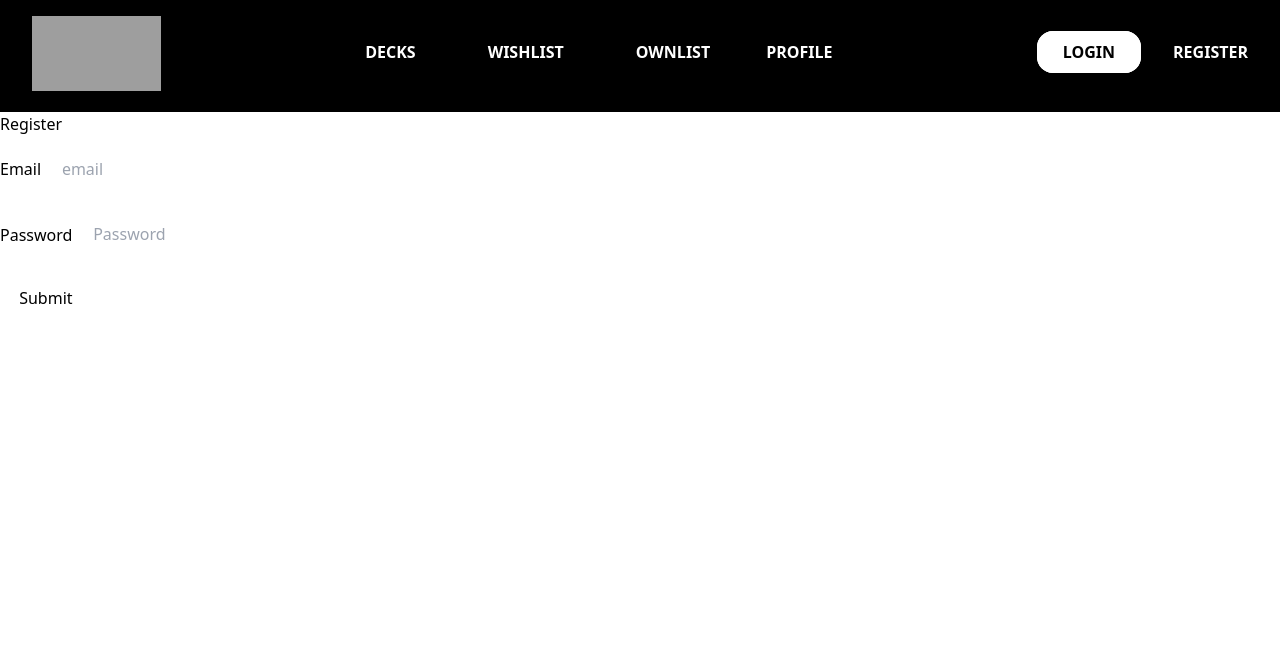
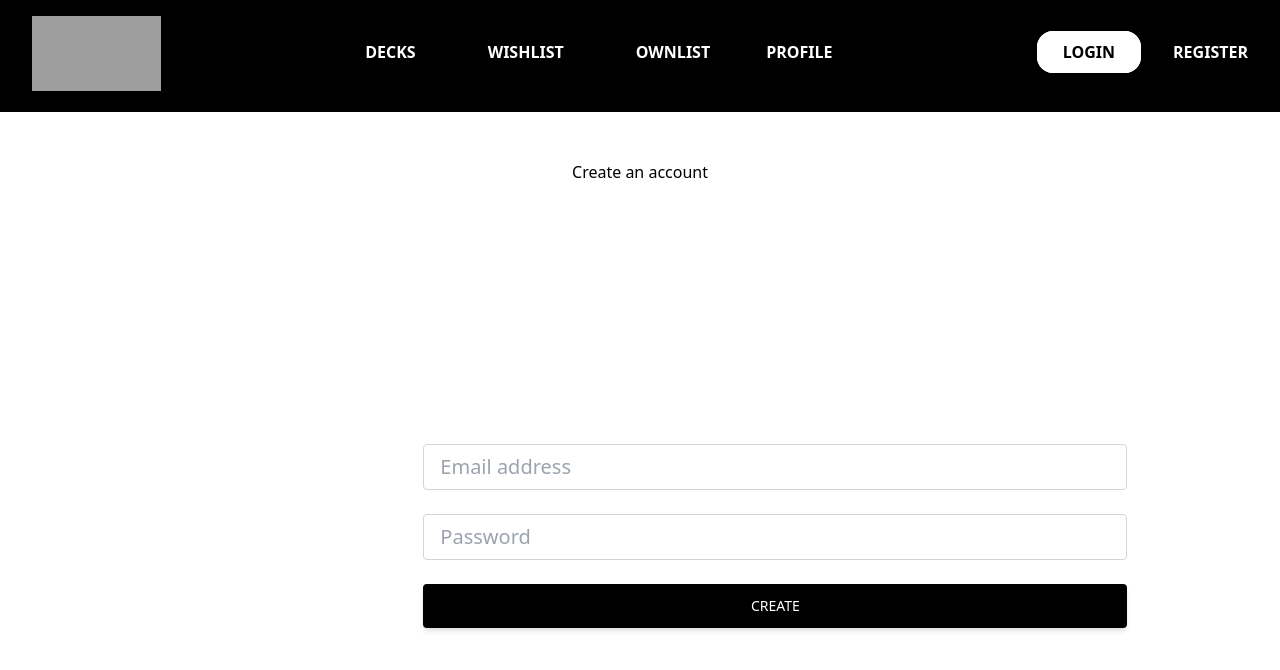
Before and after one commit to RamanTheDeveloper/YugiohDeckBuilder, a React (Create React App) app in the folder yugioh-deck-builder/: page /register in a window 1280 px wide. Shown: the top 670 px of the page. Built offline with nearby package versions, Linux system fonts and the light colour scheme; grey boxes are pictures that could not be loaded; the HTML template or start-up script is replaced by a standard one.

Commit message:
Styled registration page with working links

```diff
--- a/yugioh-deck-builder/src/Components/login/Login.js
+++ b/yugioh-deck-builder/src/Components/login/Login.js
@@ -1,5 +1,6 @@
 import React, { useState } from 'react'
 import { login } from '../../Firebase/Auth'
+import { Link } from 'react-router-dom'
 
 const image = require('../images/Yugi-Joey-Kaiba.png')
 
@@ -13,34 +14,29 @@ const Login = () => {
 		await login(form);
 
 	}
-	const InputFields = {
-		padding: '0.5rem',
-		margin: '0.8rem',
-		borderRadius: '4px'
-	}
-	const ButtonStyle = {
-		borderRadius: '4px',
-		padding: '0.7rem',
-		margin: '0.5rem'
-	}
+
 	return (
 		<section class="h-screen">
 			<div class="px-6 py-12 h-full w-full">
+			<center><h1>Login</h1></center>
 				<div class="flex flex-col justify-center align-middle items-center flex-wrap h-full g-4 text-gray-800">
 					<div class="md:w-8/12 lg:w-6/12 mb-12 md:mb-0 w-full flex justify-center">
 						<img
 							src={image}
 							class="w-[45rem] p-4"
 							alt="Phone image"
+							loading='lazy'
 						/>
 					</div>
 					<div class="md:w-8/12 lg:w-5/12 lg:ml-20">
-						<form>
+						<form onSubmit={handleSubmit}>
 							<div class="mb-6">
 								<input
 									type="text"
+									id='mail'
 									class="form-control block w-[44rem] px-4 py-2 text-xl font-normal text-gray-700 bg-white bg-clip-padding border border-solid border-gray-300 rounded transition ease-in-out m-0 focus:text-gray-700 focus:bg-white focus:border-blue-600 focus:outline-none"
 									placeholder="Email address"
+									onChange={(e) => setForm({...form, email: e.target.value})}
 								/>
 							</div>
 
@@ -49,6 +45,7 @@ const Login = () => {
 									type="password"
 									class="form-control block w-[44rem] px-4 py-2 text-xl font-normal text-gray-700 bg-white bg-clip-padding border border-solid border-gray-300 rounded transition ease-in-out m-0 focus:text-gray-700 focus:bg-white focus:border-blue-600 focus:outline-none"
 									placeholder="Password"
+									onChange={(e) => setForm({...form, password: e.target.value})}
 								/>
 							</div>
 
@@ -84,10 +81,12 @@ const Login = () => {
 							<div class="text-center lg:text-left">
 								<p class="text-sm font-semibold mt-2 pt-1 mb-0">
 									Don't have an account?
+									<Link to="/register">
 									<a
 										href="#!"
 										class="text-red-600 hover:text-red-700 focus:text-red-700 transition duration-200 ease-in-out"
 									>   Register</a>
+									</Link>
 								</p>
 							</div>
 
--- a/yugioh-deck-builder/src/Components/registration/Registration.js
+++ b/yugioh-deck-builder/src/Components/registration/Registration.js
@@ -1,5 +1,6 @@
 import React, {useState} from 'react'
 import {register} from '../../Firebase/Auth'
+import { Link } from 'react-router-dom'
 
 const Register = () => {
 	const [form,setForm] = useState({
@@ -11,37 +12,46 @@ const Register = () => {
 		await register(form);
 
 	}
-	const InputFields = {
-		padding:'0.5rem',
-		margin:'0.8rem',
-		borderRadius: '4px'
-	}
-	const ButtonStyle = {
-		borderRadius: '4px',
-		padding:'0.7rem',
-		margin:'0.5rem'
-	}
+
 	return (
-		<div>
-			<h1>Register</h1>
-			<form onSubmit={handleSubmit} >
-			<label for="email">Email</label>
-			<input type="text" style={InputFields}
-				placeholder="email" id="mail"
-			onChange={(e) =>
-			setForm({...form, email: e.target.value})} />
-			<br/>
-			<label for="password">Password</label>
-			<input type="password" placeholder="Password"
-				style={InputFields}
-			onChange={(e) =>
-			setForm({...form, password: e.target.value})}/>
-			<br/>
-			<button type="submit" style={ButtonStyle}>
-				Submit
-			</button>
-			</form>
-		</div>
+		<section class="h-screen">
+			<div class="px-6 py-12 h-full w-full">
+			<center><h1>Create an account</h1></center>
+				<div class="flex flex-col justify-center align-middle items-center flex-wrap h-full g-4 text-gray-800">
+					<div class="md:w-8/12 lg:w-5/12 lg:ml-20">
+						<form onSubmit={handleSubmit}>
+							<div class="mb-6">
+								<input
+									type="text"
+									id='mail'
+									class="form-control block w-[44rem] px-4 py-2 text-xl font-normal text-gray-700 bg-white bg-clip-padding border border-solid border-gray-300 rounded transition ease-in-out m-0 focus:text-gray-700 focus:bg-white focus:border-blue-600 focus:outline-none"
+									placeholder="Email address"
+									onChange={(e) => setForm({...form, email: e.target.value})}
+								/>
+							</div>
+
+							<div class="mb-6">
+								<input
+									type="password"
+									class="form-control block w-[44rem] px-4 py-2 text-xl font-normal text-gray-700 bg-white bg-clip-padding border border-solid border-gray-300 rounded transition ease-in-out m-0 focus:text-gray-700 focus:bg-white focus:border-blue-600 focus:outline-none"
+									placeholder="Password"
+									onChange={(e) => setForm({...form, password: e.target.value})}
+								/>
+							</div>
+
+							<button
+								type="submit"
+								class="inline-block px-7 py-3 bg-black text-white font-medium text-sm leading-snug uppercase rounded shadow-md hover:bg-slate-700  hover:shadow-lg focus:bg-slate-700 focus:shadow-lg focus:outline-none focus:ring-0 active:bg-slate-900  active:shadow-lg transition duration-150 ease-in-out w-[44rem]"
+								data-mdb-ripple="true"
+								data-mdb-ripple-color="light"
+							>
+								Create
+							</button>
+						</form>
+					</div>
+				</div>
+			</div>
+		</section>
 
 	)
 }
```
